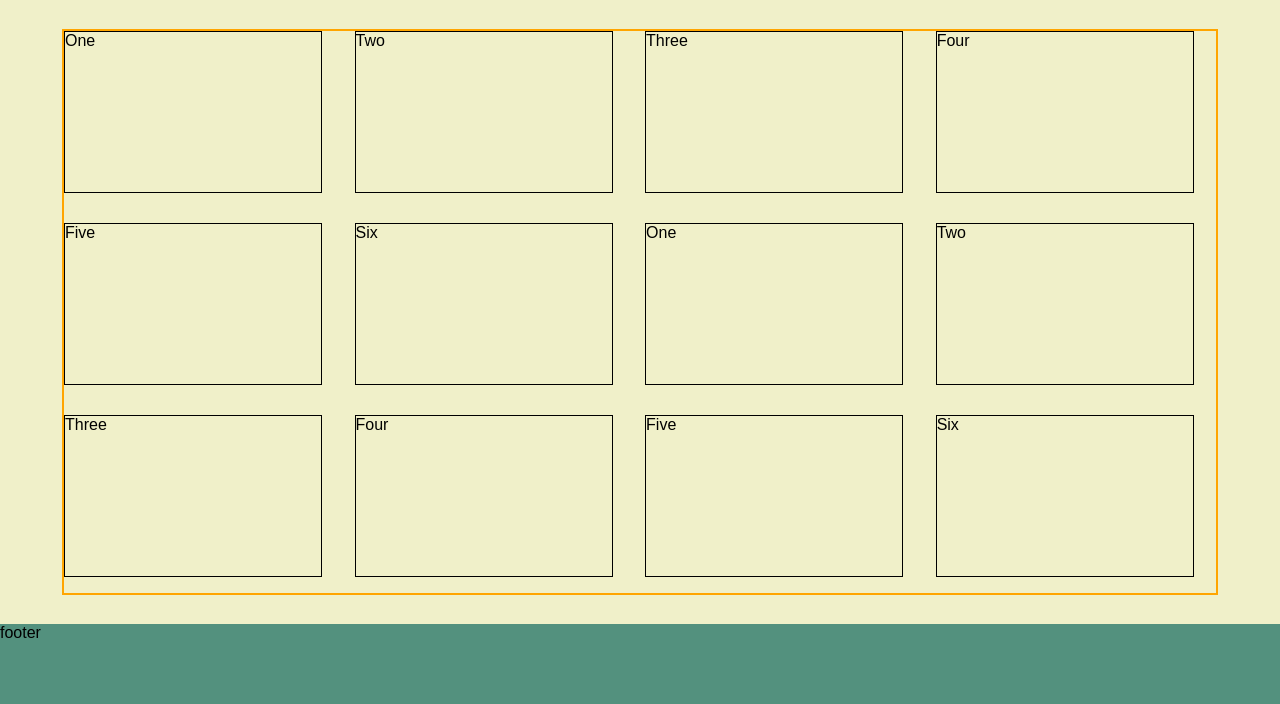
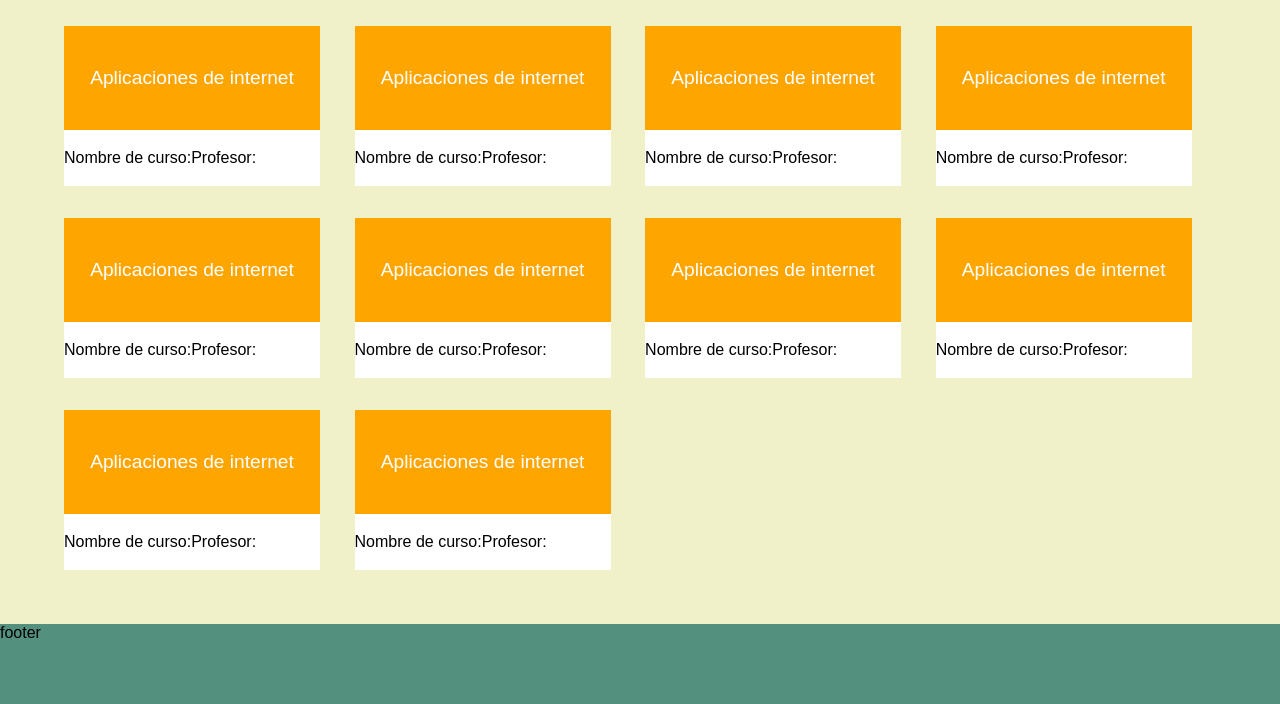
Before and after one commit to Franciscojmg22/sculuyi, a PHP site: page / in a window 1280 px wide. Shown: the part 96-800 px from the top of the page. Run offline with PHP 8.4, Linux system fonts and the light colour scheme.

Commit message:
creacion de templeates para cursos Home

```diff
--- a/CSS/elements.css
+++ b/CSS/elements.css
@@ -134,10 +134,12 @@
 
   .mainContainer {
     max-width: calc(100% - 10vw);
-    height: 90%;
+    height: fit-content;
+    margin: 0;
+    margin-block: 2%;
     justify-self: center;
-    align-self: center;
-    margin: 0;
+    align-self: start;
+
   }
 
   .mainContainer-shift {
@@ -151,13 +153,25 @@
     max-width: 100%;
     display: flex;
     justify-content: center;
-    align-items: center;
+    align-items: start;
     background-color: #f0f0c9;
-    /*#f0f0c9;*/
 
+    overflow: overlay;
     margin-left: 0;
     transition: max-width 0.6s ease, margin-left 0.6s ease;
 }
+
+main::-webkit-scrollbar{
+    width: 8px;
+    margin-right: 3px;
+    background: rgba(151, 151, 151, 0.2);
+}
+
+main::-webkit-scrollbar-thumb{
+    background: #124e78;
+    border-radius: 4px;
+}
+
 
 a{
     color: white;
--- a/index.php
+++ b/index.php
@@ -1,48 +1,74 @@
 <?php require_once('./components/header.php') ?>
 <main id="mainContainer">
     <div class="mainContainer grid">
-        <div class="item">One</div>
-        <div class="item">Two</div>
-        <div class="item">Three</div>
-        <div class="item">Four</div>
-        <div class="item">Five</div>
-        <div class="item">Six</div>
-        <div class="item">One</div>
-        <div class="item">Two</div>
-        <div class="item">Three</div>
-        <div class="item">Four</div>
-        <div class="item">Five</div>
-        <div class="item">Six</div>
+
     </div>
 </main>
+
+<template id="temCursos">
+    <div class="item">
+        <div class="itemImgContainer">
+            Aplicaciones de internet
+        </div>
+        <div class="itemInfContainer">
+            <p class="temNomCur"> nombre de curso:----- </p>
+            <p class="temProfesor"> profesor: ------- </p>
+        </div>
+    </div>
+</template>
+
 <?php require_once('./components/footer.php') ?>
+
 
 <style>
     .grid {
-        border: 2px solid orange;
         width: 100%;
-        max-height: 100%;
+        max-height: fit-content;
         display: grid;
         grid-template-columns: repeat(auto-fit, minmax(20vw, 20vw));
         grid-template-rows: repeat(auto-fit, minmax(20vh, 20vh));
         row-gap: 4vh;
-
-
     }
 
     .item {
-        border: 1px solid black;
-        height: 100%;
+        height: 20vh;
         width: 20vw;
+        display: flex;
+        flex-direction: column;
+    }
+
+    .itemImgContainer{
+        height: 13vh;
+        min-height: 13vh;
+        width: 100%;
+        display: flex;
+        justify-content: center;
+        align-items: center;
+        background-color: orange;
+        color: white;
+        font-size: larger;
+    }
+
+    .itemInfContainer{
+        height: 7vh;
+        min-height: 7vh;
+        width: 100%;
+        display: flex;
+        flex-direction: columns;
+        justify-content: start;
+        align-items: center;
+        background-color: white;
     }
 </style>
 
 <script>
     const main = document.getElementById('mainContainer')
-        const elementoGrid = document.querySelector('.grid')
-    const animacionGrid = () => {
+    const elementoGrid = document.querySelector('.grid')
+    const temCursos = document.getElementById('temCursos').content
+    const fragment = document.createDocumentFragment()
 
 
+    const animacionGrid = () => {
         const vw = window.innerWidth / 100
         const mingap = 30
         let anchoGrid = elementoGrid.offsetWidth
@@ -50,7 +76,7 @@
         let numCols = Math.floor( anchoGrid / (vw * 20 + 30) )
         let numGaps = numCols - 1
         let porcentajeCols = (numCols * 20 * vw * 100) /anchoGrid
-        let gap = Math.floor( (100 - porcentajeCols) / 3 )
+        let gap = Math.floor( (100 - porcentajeCols) / numGaps )
 
         elementoGrid.style.columnGap = gap + '%'
 
@@ -64,7 +90,20 @@
 
     window.addEventListener('DOMContentLoaded', () => {
         requestAnimationFrame(animacionGrid)
+
+        const ejemploTemplete = [1, 2, 3, 4, 5, 6, 7, 8, 9, 10]
+
+        ejemploTemplete.forEach(element => {
+            temCursos.querySelector('.temNomCur').textContent = 'Nombre de curso: '
+            temCursos.querySelector('.temProfesor').textContent = 'Profesor: '
+
+            const clone = temCursos.cloneNode(true)
+            fragment.appendChild(clone)
+            elementoGrid.appendChild(fragment)
+        })
     })
 
 
+
+
 </script>
```
